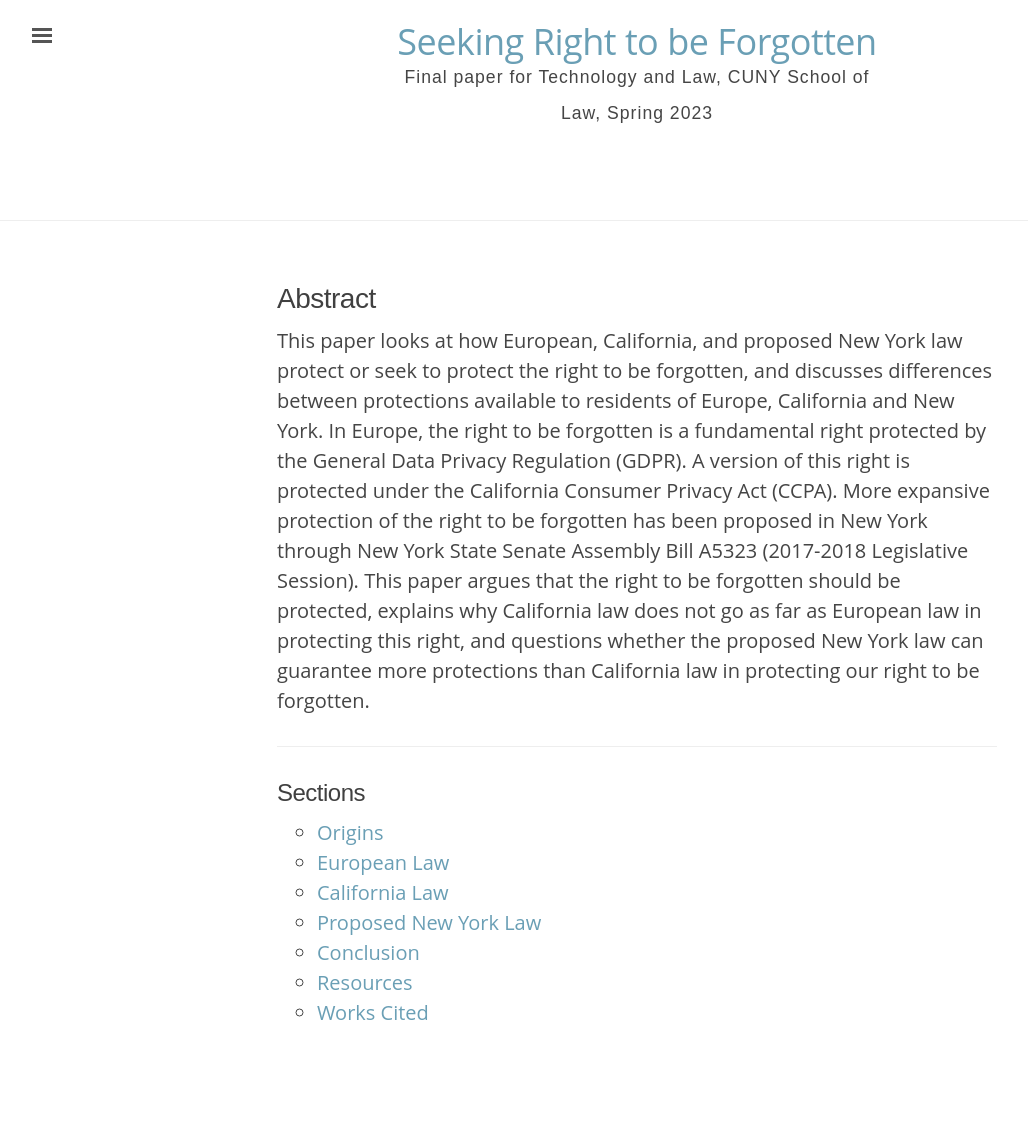
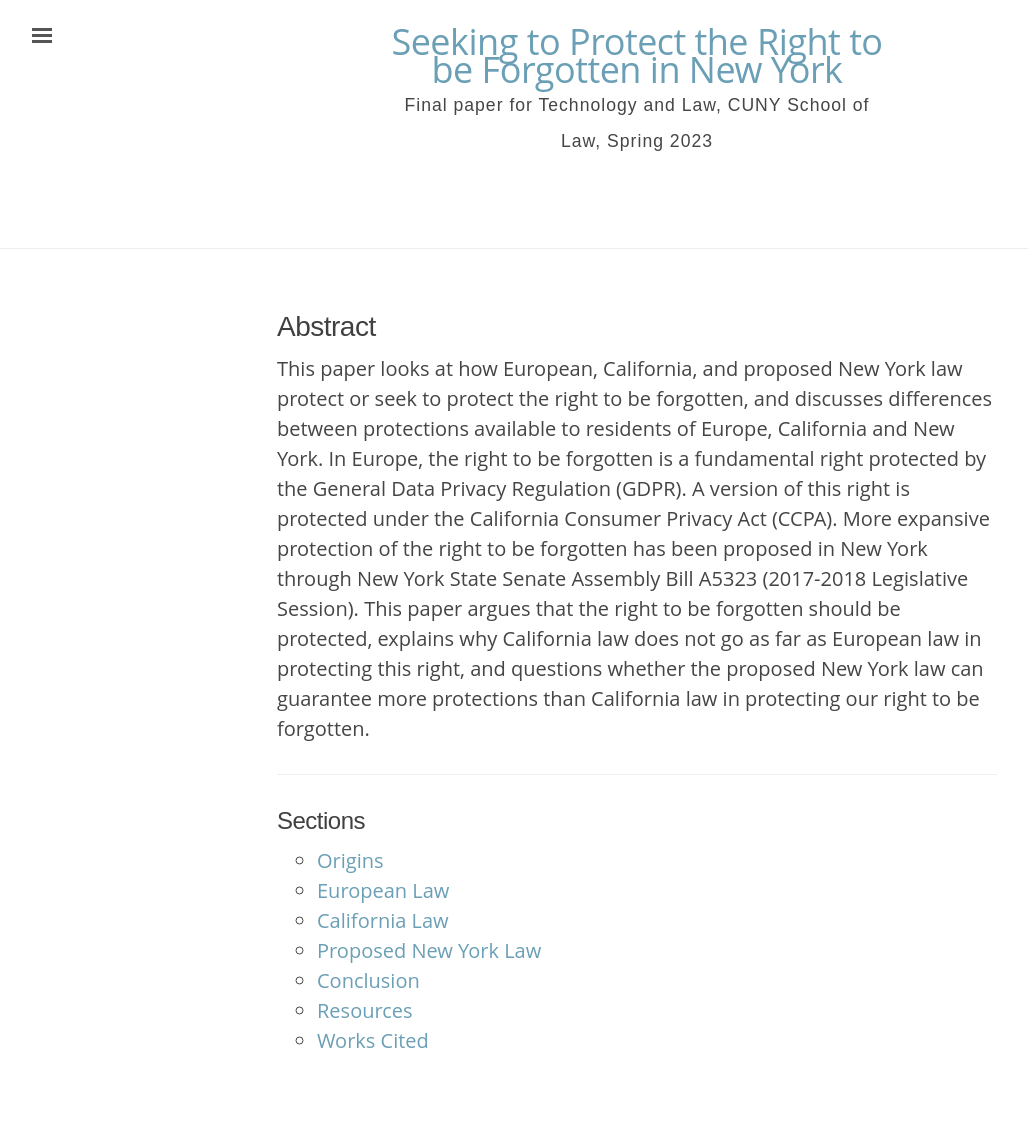
Before and after one commit to binipringle/right-to-be-forgotten, a Jekyll site: the page built from index.html, in a window 1280 px wide. Shown: the whole page, without its empty margins (3-1031 px from the left). Built offline with Jekyll 4.4.1, drawn with Linux system fonts in a browser that asks for light colours; before the commit the page ends 1108 px from its top, so only the background shows below that.

Commit message:
made title much longer

```diff
--- a/_config.yml
+++ b/_config.yml
@@ -1,7 +1,7 @@
 # Built with Jekyll 3.6.0
 
 # Setupš
-title:               'Seeking Right to be Forgotten'
+title:               'Seeking to Protect the Right to be Forgotten in New York'
 tagline:             'Final paper for Technology and Law, CUNY School of Law, Spring 2023'
 description:         'A look at protection of the right to be forgotten in European, California, and proposed New York law'
 url:                 'https://github.com/binipringle'
```
